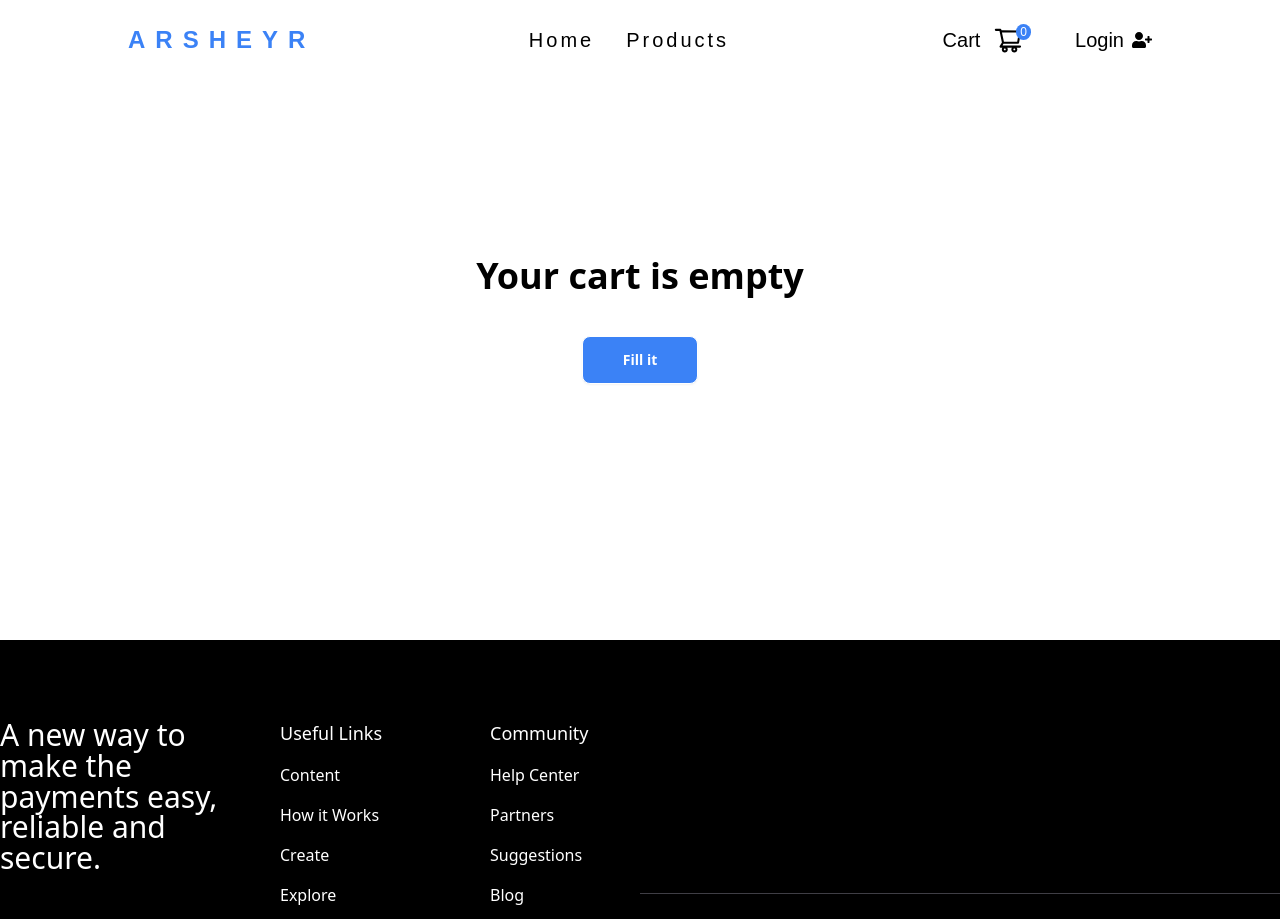
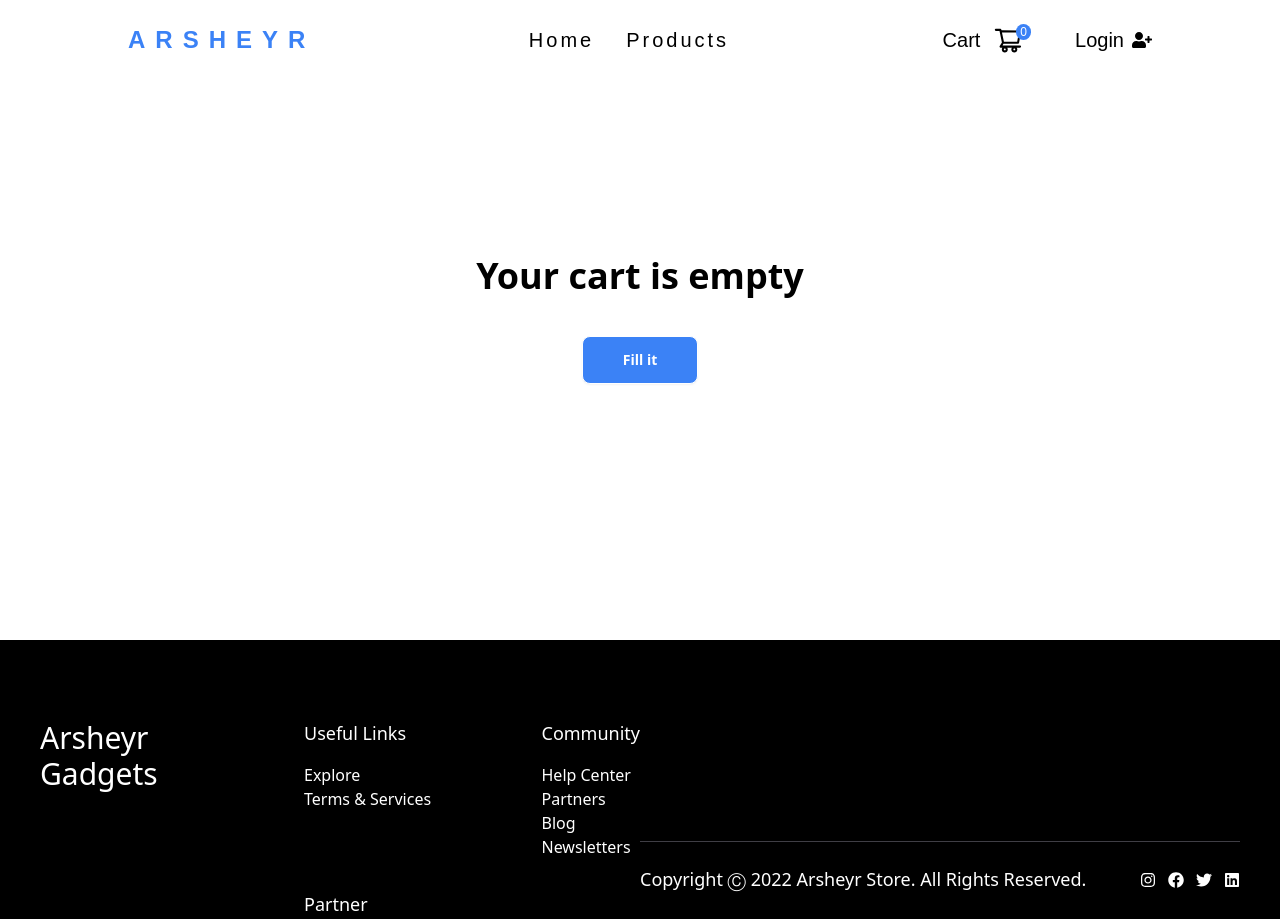
Before and after one commit to Barsheyr/Arsheyr-Mega-Tech, a React (Vite) app: page /cartpage in a window 1280 px wide. Shown: the top 919 px of the page. Built offline with nearby package versions, Linux system fonts and the light colour scheme; no server answers; a web font is replaced by a local one.

Commit message:
new push

```diff
--- a/src/components/AddToCart.jsx
+++ b/src/components/AddToCart.jsx
@@ -42,7 +42,7 @@ const AddToCart = ({ product }) => {
 
         <Link
           to="/cartpage"
-          className="btn bg-blue-500 text-white hover:bg-blue-300 hover:text-black px-10 mt-5"
+          className="btn bg-blue-500 border-none text-white hover:bg-blue-300 hover:text-black px-10 mt-5"
           onClick={() => addToCart(id, mainColor, amount, product)}
         >
           add to cart
--- a/src/components/AmountButton.jsx
+++ b/src/components/AmountButton.jsx
@@ -5,11 +5,11 @@ const AmountButton = ({ increase, decrease, amount }) => {
   return (
     <div className="flex flex-row items-center gap-5">
       <button type="button" className="amount-btn" onClick={decrease}>
-        <FaMinus />
+        <FaMinus size={10} />
       </button>
-      <h2 className="text-2xl font-bold">{amount}</h2>
+      <h2 className="text-md font-bold">{amount}</h2>
       <button type="button" className="amount-btn" onClick={increase}>
-        <FaPlus />
+        <FaPlus size={10} />
       </button>
     </div>
   );
--- a/src/components/CartContent.jsx
+++ b/src/components/CartContent.jsx
@@ -19,13 +19,13 @@ const CartContent = () => {
         <div className="flex flex-row justify-between items-center py-10">
           <Link
             to="/productpage"
-            className="btn bg-blue-500 text-white hover:bg-blue-300 hover:text-black px-5"
+            className="btn bg-blue-500 border-none text-white hover:bg-blue-300 hover:text-black px-5"
           >
             continue shopping
           </Link>
           <button
             type="button"
-            className="link-btn clear-btn btn bg-black text-white hover:bg-blue-300 hover:text-black px-5"
+            className="link-btn clear-btn btn border-none bg-black text-white hover:bg-blue-300 hover:text-black px-5"
             onClick={clearCart}
           >
             clear shopping cart
--- a/src/components/CartItem.jsx
+++ b/src/components/CartItem.jsx
@@ -21,8 +21,8 @@ const CartItem = ({ id, image, name, color, price, amount }) => {
           className="lg:w-[20vh] md:w-[20vh] w-[20vh] rounded-md"
         />
         <div className="py-3">
-          <h5 className=" font-bold text-md">{name}</h5>
-          <h5 className="text-blue-500 text-sm flex lg:hidden">
+          <h5 className=" font-bold lg:text-md text-xs">{name}</h5>
+          <h5 className="text-blue-500 lg:text-md text-xs flex lg:hidden">
             {formatPrice(price * amount)}
           </h5>
         </div>
--- a/src/components/Footer.jsx
+++ b/src/components/Footer.jsx
@@ -1,23 +1,44 @@
 import React from "react";
-import { footerLinks, socialMedia } from "../utils/constants";
+import { footerLinks } from "../utils/constants";
+import { FaFacebook, FaTwitter, FaInstagram, FaLinkedin } from "react-icons/fa";
+
+export const socialMedia = [
+  {
+    id: "social-media-1",
+    icon: <FaInstagram />,
+    link: "https://www.instagram.com/",
+  },
+  {
+    id: "social-media-2",
+    icon: <FaFacebook />,
+    link: "https://www.facebook.com/",
+  },
+  {
+    id: "social-media-3",
+    icon: <FaTwitter />,
+    link: "https://www.twitter.com/",
+  },
+  {
+    id: "social-media-4",
+    icon: <FaLinkedin />,
+    link: "https://www.linkedin.com/",
+  },
+];
 
 const Footer = () => {
   return (
     <main className="bg-black text-white">
-      <section className="max-w-7xl mx-auto flex justify-center items-center sm:py-16 py-6">
+      <section className="max-w-7xl mx-auto px-10 flex justify-center items-center sm:py-16 py-6">
         <div className="flex justify-center items-start md:flex-row flex-col mb-8 w-full">
           <div className="flex-[1] flex flex-col justify-start mr-10">
-            <p className="font-poppins font-normal text-3xl leading-[30.8px] mt-4 max-w-[312px]">
-              A new way to make the payments easy, reliable and secure.
+            <p className="font-normal lg:text-3xl text-xl  mt-4">
+              Arsheyr Gadgets
             </p>
           </div>
 
           <div className="flex-[1.5] w-full flex flex-row justify-between flex-wrap md:mt-0 mt-10">
             {footerLinks.map((footerlink) => (
-              <div
-                key={footerlink.title}
-                className={`flex flex-col ss:my-0 my-4 min-w-[150px]`}
-              >
+              <div key={footerlink.title} className={`flex flex-col my-4`}>
                 <h4 className="font-poppins font-medium text-[18px] leading-[27px] text-white">
                   {footerlink.title}
                 </h4>
@@ -26,9 +47,9 @@ const Footer = () => {
                   {footerlink.links.map((link, index) => (
                     <li
                       key={link.name}
-                      className={`font-poppins font-normal text-[16px] leading-[24px] text-dimWhite hover:text-secondary cursor-pointer ${
-                        index !== footerlink.links.length - 1 ? "mb-4" : "mb-0"
-                      }`}
+                      // className={`font-poppins font-normal text-[16px] leading-[24px] text-dimWhite hover:text-secondary cursor-pointer ${
+                      //   index !== footerlink.links.length - 1 ? "mb-4" : "mb-0"
+                      // }`}
                     >
                       {link.name}
                     </li>
@@ -44,17 +65,9 @@ const Footer = () => {
             Copyright Ⓒ 2022 Arsheyr Store. All Rights Reserved.
           </p>
 
-          <div className="flex flex-row md:mt-0 mt-6">
+          <div className="flex flex-row gap-3 md:mt-0 mt-6">
             {socialMedia.map((social, index) => (
-              <img
-                key={social.id}
-                src={social.icon}
-                alt={social.id}
-                className={`w-[21px] h-[21px] object-contain cursor-pointer ${
-                  index !== socialMedia.length - 1 ? "mr-6" : "mr-0"
-                }`}
-                onClick={() => window.open(social.link)}
-              />
+              <div>{social.icon}</div>
             ))}
           </div>
         </div>
--- a/src/components/GridView.jsx
+++ b/src/components/GridView.jsx
@@ -4,7 +4,7 @@ import Product from "./Products";
 const GridView = ({ products }) => {
   return (
     <div className="">
-      <div className="max-w-5xl mx-auto px-20 grid lg:grid-cols-3 md:grid-cols-2 grid-cols-1 gap-10">
+      <div className="container mx-auto px-10 grid lg:grid-cols-3 md:grid-cols-2 grid-cols-1 gap-10">
         {products.map((product) => {
           return <Product key={product.id} {...product} />;
         })}
--- a/src/components/Hero.jsx
+++ b/src/components/Hero.jsx
@@ -6,7 +6,7 @@ import bcg2 from "../assets/bcg2.jpg";
 const Hero = () => {
   return (
     <div className="max-w-6xl mx-auto px-5 py-20 grid lg:first:grid-cols-2">
-      <div className=" text-black mt-32">
+      <div className=" text-black mt-20">
         <h1 className="lg:text-5xl text-4xl font-bold uppercase">
           Gateway to Innovation!
         </h1>
--- a/src/pages/SingleProductPage.jsx
+++ b/src/pages/SingleProductPage.jsx
@@ -84,7 +84,7 @@ const SingleProductPage = () => {
         </div>
         <Link
           to="/productpage"
-          className="btn mt-10 bg-blue-500 text-white hover:bg-blue-300 hover:text-black px-10"
+          className="btn mt-10 border-none bg-blue-500 text-white hover:bg-blue-300 hover:text-black px-10"
         >
           back to products
         </Link>
--- a/src/utils/constants.js
+++ b/src/utils/constants.js
@@ -1,5 +1,6 @@
 import React from "react";
 import { GiCompass, GiDiamondHard, GiStabbedNote } from "react-icons/gi";
+import { FaFacebook } from "react-icons/fa";
 
 export const links = [
   {
@@ -24,18 +25,6 @@ export const footerLinks = [
     title: "Useful Links",
     links: [
       {
-        name: "Content",
-        link: "https://www.hoobank.com/content/",
-      },
-      {
-        name: "How it Works",
-        link: "https://www.hoobank.com/how-it-works/",
-      },
-      {
-        name: "Create",
-        link: "https://www.hoobank.com/create/",
-      },
-      {
         name: "Explore",
         link: "https://www.hoobank.com/explore/",
       },
@@ -55,10 +44,6 @@ export const footerLinks = [
       {
         name: "Partners",
         link: "https://www.hoobank.com/partners/",
-      },
-      {
-        name: "Suggestions",
-        link: "https://www.hoobank.com/suggestions/",
       },
       {
         name: "Blog",
```
Also changed, not shown: src/components/FeaturedProducts.jsx (+3 -26 lines), src/components/Filters.jsx (+7 -49 lines), src/components/ListView.jsx (+5 -2 lines).
